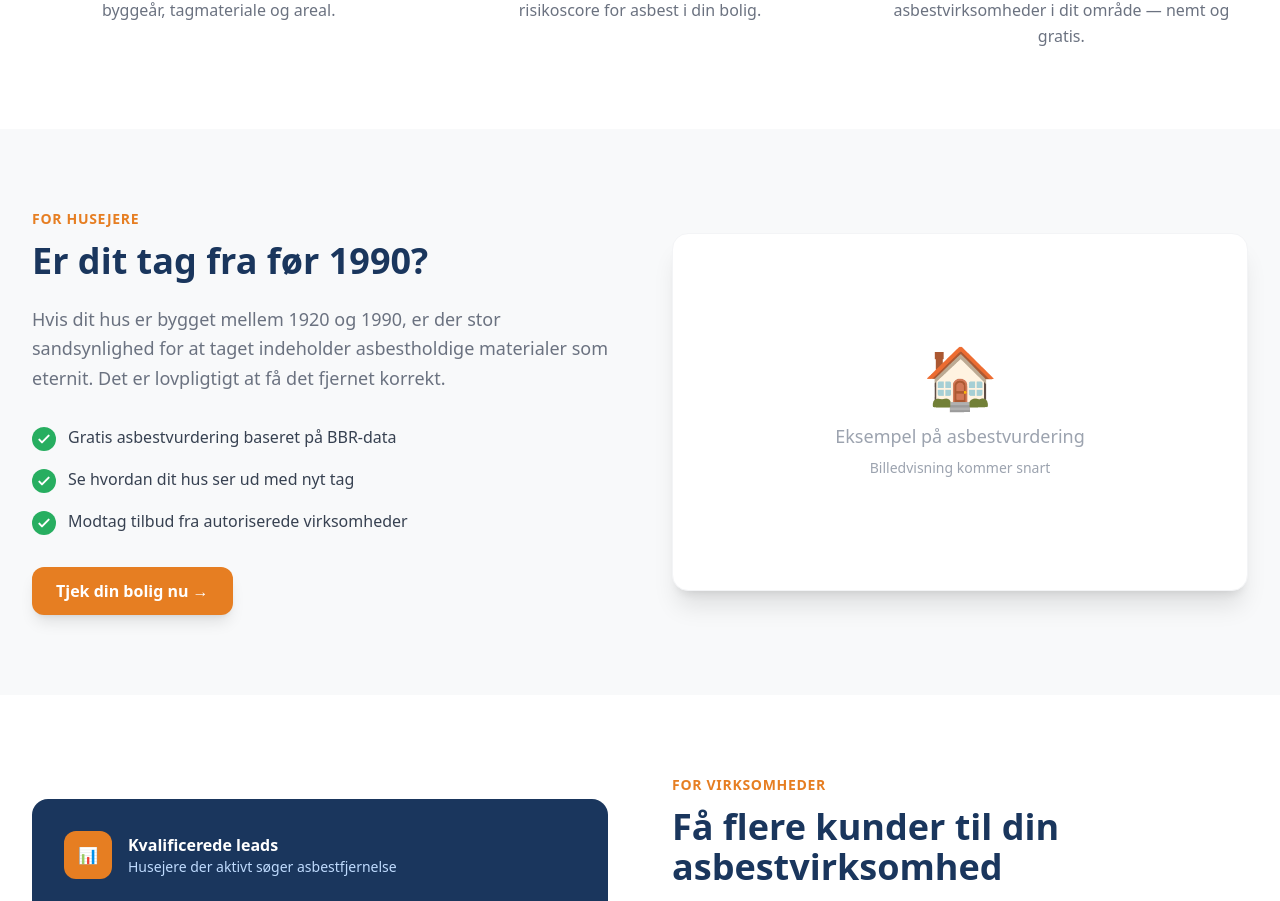
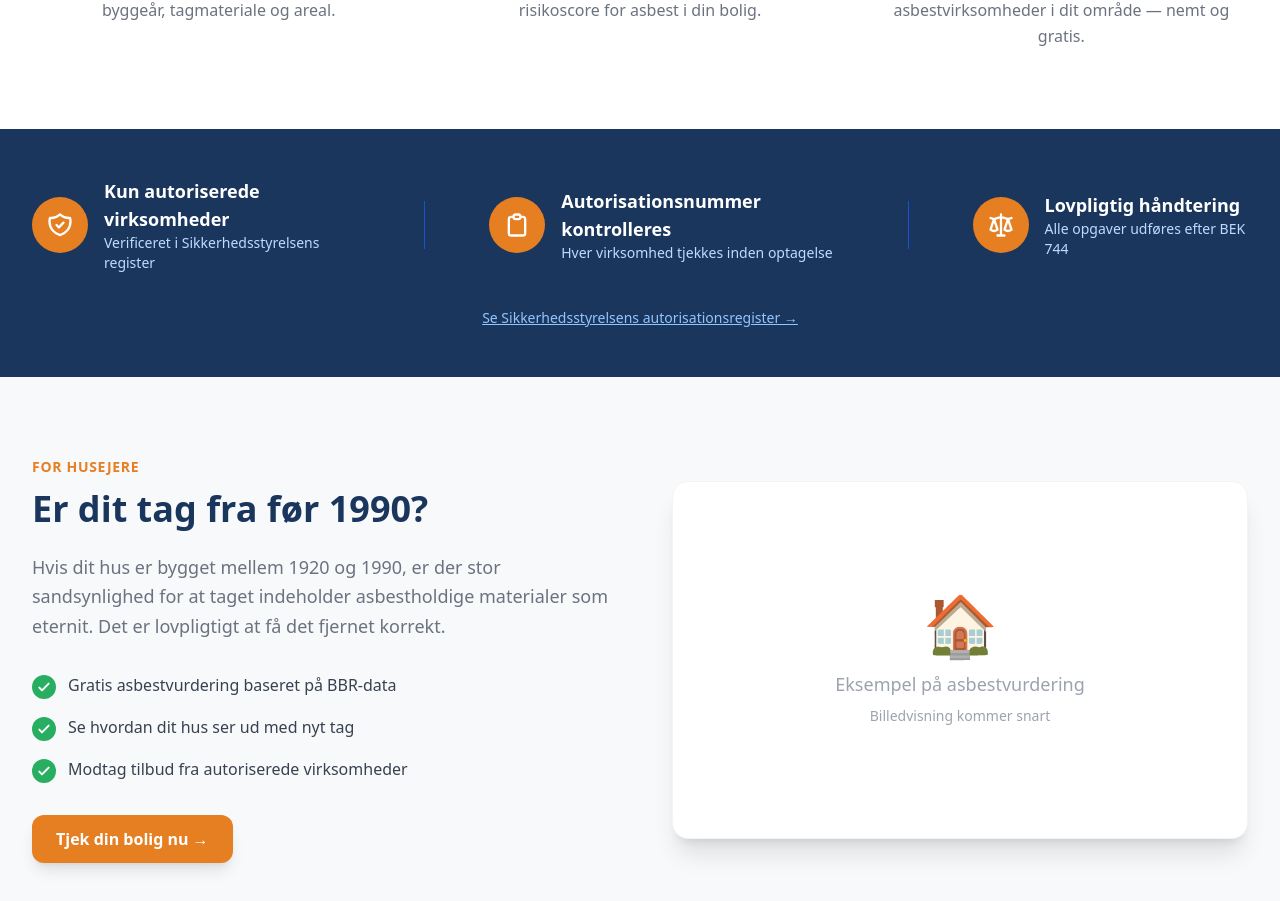
Before and after one commit to Thomas-Rathleff/asbest-portalen, a Next.js app: page / in a window 1280 px wide. Shown: the part 1097-1998 px from the top of the page. Built offline with nearby package versions, Linux system fonts and the light colour scheme.

Commit message:
Tilføj troværdighedssektion: autorisation badge + link til SIK register

```diff
--- a/app/page.tsx
+++ b/app/page.tsx
@@ -80,6 +80,53 @@ export default function Home() {
               <h3 className="text-xl font-bold text-[#1a365d] mb-3">Få tilbud fra eksperter</h3>
               <p className="text-gray-500 leading-relaxed">Modtag tilbud fra autoriserede asbestvirksomheder i dit område — nemt og gratis.</p>
             </div>
+          </div>
+        </div>
+      </section>
+
+      {/* ===== TROVÆRDIGHED / AUTORISATION ===== */}
+      <section className="py-12 bg-[#1a365d] text-white">
+        <div className="max-w-7xl mx-auto px-4 sm:px-6 lg:px-8">
+          <div className="flex flex-col md:flex-row items-center justify-center gap-8 md:gap-16 text-center">
+            <div className="flex items-center gap-4">
+              <div className="w-14 h-14 bg-[#e67e22] rounded-full flex items-center justify-center flex-shrink-0">
+                <svg className="w-7 h-7 text-white" fill="none" viewBox="0 0 24 24" stroke="currentColor"><path strokeLinecap="round" strokeLinejoin="round" strokeWidth={2} d="M9 12l2 2 4-4m5.618-4.016A11.955 11.955 0 0112 2.944a11.955 11.955 0 01-8.618 3.04A12.02 12.02 0 003 9c0 5.591 3.824 10.29 9 11.622 5.176-1.332 9-6.03 9-11.622 0-1.042-.133-2.052-.382-3.016z" /></svg>
+              </div>
+              <div className="text-left">
+                <div className="font-bold text-lg">Kun autoriserede virksomheder</div>
+                <div className="text-blue-200 text-sm">Verificeret i Sikkerhedsstyrelsens register</div>
+              </div>
+            </div>
+            <div className="hidden md:block w-px h-12 bg-blue-700" />
+            <div className="flex items-center gap-4">
+              <div className="w-14 h-14 bg-[#e67e22] rounded-full flex items-center justify-center flex-shrink-0">
+                <svg className="w-7 h-7 text-white" fill="none" viewBox="0 0 24 24" stroke="currentColor"><path strokeLinecap="round" strokeLinejoin="round" strokeWidth={2} d="M9 5H7a2 2 0 00-2 2v12a2 2 0 002 2h10a2 2 0 002-2V7a2 2 0 00-2-2h-2M9 5a2 2 0 002 2h2a2 2 0 002-2M9 5a2 2 0 012-2h2a2 2 0 012 2" /></svg>
+              </div>
+              <div className="text-left">
+                <div className="font-bold text-lg">Autorisationsnummer kontrolleres</div>
+                <div className="text-blue-200 text-sm">Hver virksomhed tjekkes inden optagelse</div>
+              </div>
+            </div>
+            <div className="hidden md:block w-px h-12 bg-blue-700" />
+            <div className="flex items-center gap-4">
+              <div className="w-14 h-14 bg-[#e67e22] rounded-full flex items-center justify-center flex-shrink-0">
+                <svg className="w-7 h-7 text-white" fill="none" viewBox="0 0 24 24" stroke="currentColor"><path strokeLinecap="round" strokeLinejoin="round" strokeWidth={2} d="M3 6l3 1m0 0l-3 9a5.002 5.002 0 006.001 0M6 7l3 9M6 7l6-2m6 2l3-1m-3 1l-3 9a5.002 5.002 0 006.001 0M18 7l3 9m-3-9l-6-2m0-2v2m0 16V5m0 16H9m3 0h3" /></svg>
+              </div>
+              <div className="text-left">
+                <div className="font-bold text-lg">Lovpligtig håndtering</div>
+                <div className="text-blue-200 text-sm">Alle opgaver udføres efter BEK 744</div>
+              </div>
+            </div>
+          </div>
+          <div className="text-center mt-8">
+            <a
+              href="https://www.sik.dk/erhverv/virksomheder/autorisation-og-godkendelse/asbestfjernelse"
+              target="_blank"
+              rel="noopener noreferrer"
+              className="text-blue-300 hover:text-white text-sm underline transition"
+            >
+              Se Sikkerhedsstyrelsens autorisationsregister →
+            </a>
           </div>
         </div>
       </section>
```
